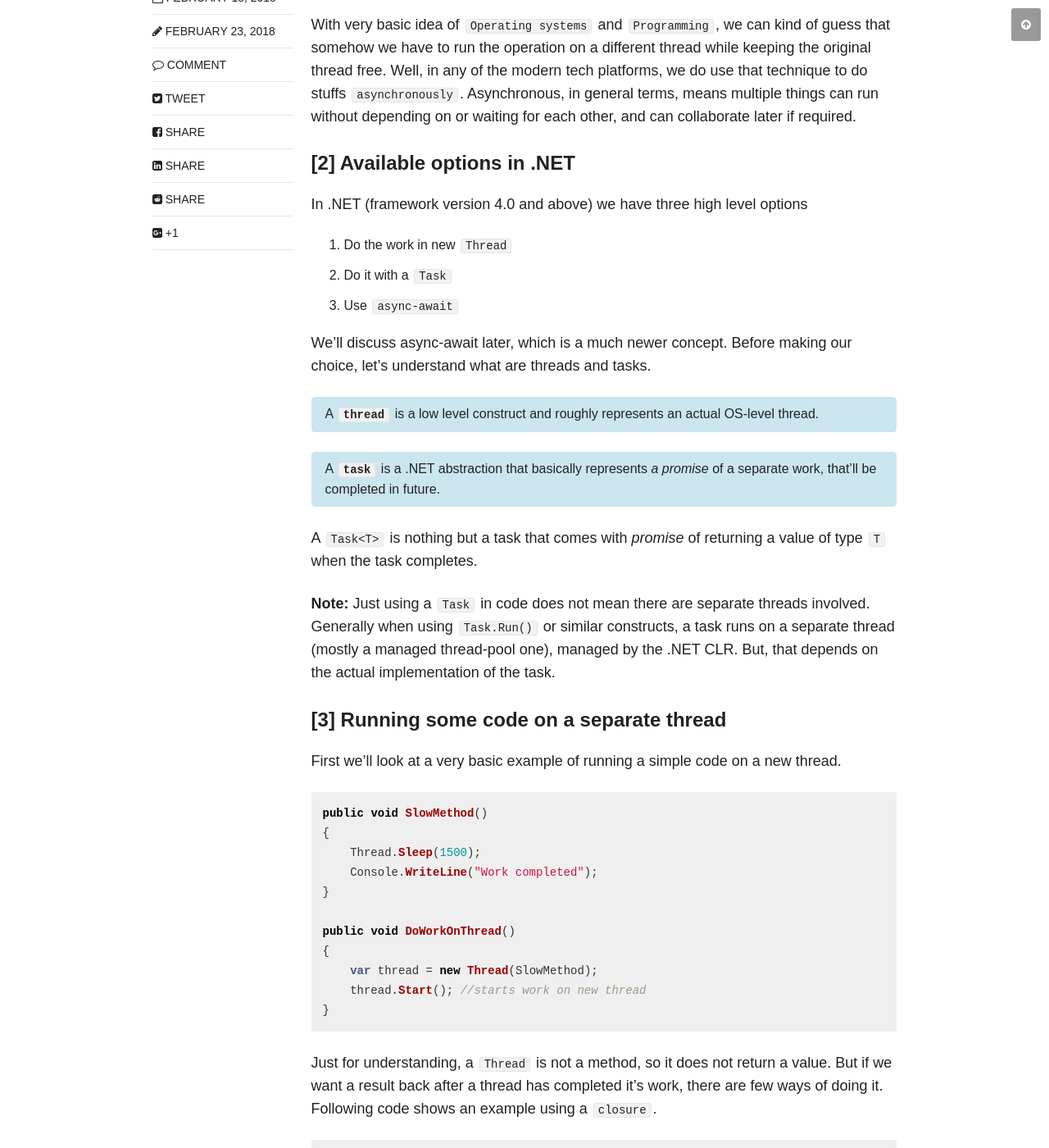
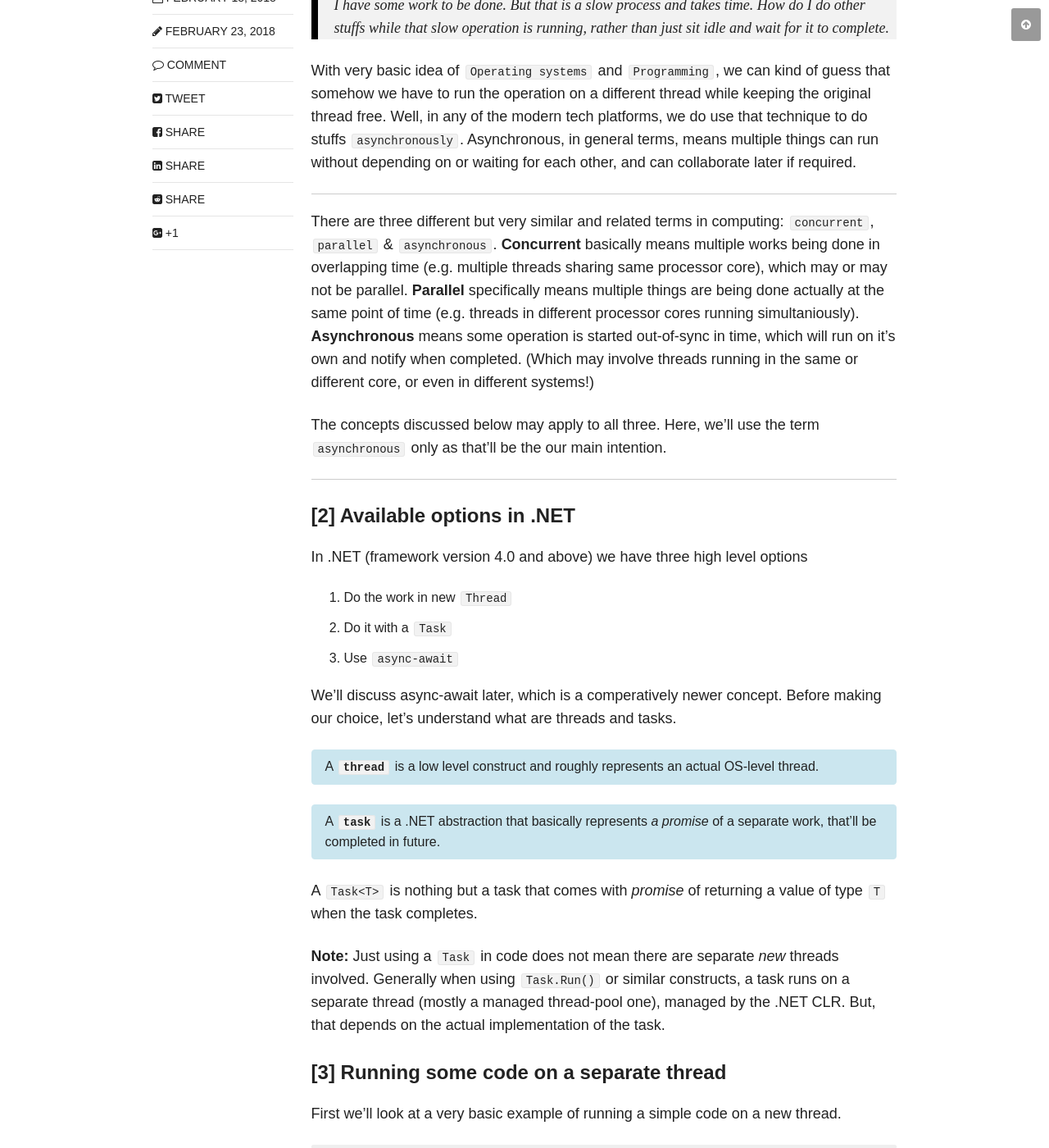
Before and after one commit to chakrabar/chakrabar.github.io, a Jekyll site: the page built from _posts/articles/2018-02-18-sync-to-async-in-dotnet.md, in a window 1280 px wide and 1400 px high, scrolled down 840 px. Shown: the whole window at 82% size. Built offline with Jekyll 4.4.1, drawn with Linux system fonts in a browser that asks for light colours; nearby versions of some CDN libraries; comment, search, counter and statistics services are not loaded; some of the changed text lies outside the part shown.

Commit message:
Async dusted

````diff
--- a/_posts/articles/2018-02-18-sync-to-async-in-dotnet.md
+++ b/_posts/articles/2018-02-18-sync-to-async-in-dotnet.md
@@ -10,6 +10,8 @@
 modified: 2018-02-23T22:11:53-04:00
 ---
 
+Here, we'll look at how we can make our .NET application more efficient and better responsive to users.
+
 #### [1] The problem
 
 Before going into solution and available options, lets understand the problem taht we are trying to address. In general form, this is the problem
@@ -17,6 +19,14 @@
 > I have some work to be done. But that is a slow process and takes time. How do I do other stuffs while that slow operation is running, rather than just sit idle and wait for it to complete.
 
 With very basic idea of `Operating systems` and `Programming`, we can kind of guess that somehow we have to run the operation on a different thread while keeping the original thread free. Well, in any of the modern tech platforms, we do use that technique to do stuffs `asynchronously`. Asynchronous, in general terms, means multiple things can run without depending on or waiting for each other, and can collaborate later if required.
+
+----
+
+There are three different but very similar and related terms in computing: `concurrent`, `parallel` & `asynchronous`. **Concurrent** basically means multiple works being done in overlapping time (e.g. multiple threads sharing same processor core), which may or may not be parallel. **Parallel** specifically means multiple things are being done actually at the same point of time (e.g. threads in different processor cores running simultaniously). **Asynchronous** means some operation is started out-of-sync in time, which will run on it's own and notify when completed. (Which may involve threads running in the same or different core, or even in different systems!)
+
+The concepts discussed below may apply to all three. Here, we'll use the term `asynchronous` only as that'll be the our main intention.
+
+----
 
 #### [2] Available options in .NET
 
@@ -26,7 +36,7 @@
 2. Do it with a `Task`
 3. Use `async-await`
 
-We'll discuss async-await later, which is a much newer concept. Before making our choice, let's understand what are threads and tasks.
+We'll discuss async-await later, which is a comperatively newer concept. Before making our choice, let's understand what are threads and tasks.
 
 A **`thread`** is a low level construct and roughly represents an actual OS-level thread.
 {: .notice--info}
@@ -35,13 +45,14 @@
 
 A `Task<T>` is nothing but a task that comes with _promise_ of returning a value of type `T` when the task completes.
 
-**Note:** Just using a `Task` in code does not mean there are separate threads involved. Generally when using `Task.Run()` or similar constructs, a task runs on a separate thread (mostly a managed thread-pool one), managed by the .NET CLR. But, that depends on the actual implementation of the task.
+**Note:** Just using a `Task` in code does not mean there are separate _new_ threads involved. Generally when using `Task.Run()` or similar constructs, a task runs on a separate thread (mostly a managed thread-pool one), managed by the .NET CLR. But, that depends on the actual implementation of the task.
 
 #### [3] Running some code on a separate thread
 
 First we'll look at a very basic example of running a simple code on a new thread.
 
 ```cs
+//using System.Threading;
 public void SlowMethod()
 {
     Thread.Sleep(1500);
@@ -52,6 +63,7 @@
 {
     var thread = new Thread(SlowMethod);
     thread.Start(); //starts work on new thread
+    //continue working on current thread
 }
 ```
 
@@ -75,11 +88,11 @@
 
 It works, and a `Thread` being a very raw and low level thing, gives the maximum flexibility to control execution and manage some attached resources etc. Also the work on the newly created thread starts immediately. But, creating them in code might cause some serious issues as well.
 
-* Creating a new thread is pretty resource intensive. Starting & stopping threads take time (on the other hand, ThreadPool threads are not created or terminated once done. Rather they are kept to be re-used again)
+* Creating a new thread is pretty resource intensive. Creating, starting & stopping threads take time & consumes resources (on the other hand, ThreadPool threads are not created or terminated once done. Rather they are kept to be re-used again)
 * If we keep creating huge number of new threads it might become very difficult for the system to handle. If there are much more threads than CPU cores, the OS needs to do frequent context switches, which is heavy. That can result in the application hanging or even the whole system crashing
-* Managing and synchronizing them can be pretty complex, from correct coding and actual execution stand point
+* Managing and synchronizing them can be pretty complex, from correct coding to actual execution stand point
 
-So, for most purposes in modern .NET programming, it is reccomended to use `Task` instead (which does not necessarily mean a new threads).
+So, for most purposes in modern .NET programming, it is reccomended to use `Task` instead (which does not necessarily mean "new" threads). Tasks also inherently support multi-core.
 
 #### [4] Synchronous to Asynchronous with Task
 
@@ -120,7 +135,10 @@
 ```
 
 **Note:** Doing a `new Thread(...).Start()` actually creates and starts a new `Thread`. But doing a `Task.Run(...)` simply _queues_ the work on `ThreadPool`. Then ThreadPool manages the work, assigns the work to a thread from the pool when available.
-{: .notice--success}
+{: .notice--info}
+
+**Note:** Important thing to remember here is, the way `Task` and modern `ThreadPool` are created, they are pretty much _multi-core aware_. That means, if there are multiple CPU available in the system, tasks will try to utilize them in an efficient way.
+{: .notice--info}
 
 #### [5] Starting new Task choices
 
@@ -135,7 +153,7 @@
 **TL;DR** Stick to `Task.Run()` unless you need specific customization like `LongRunning` process or a non-default `TaskScheduler` or synchronizing child tasks with parent etc. If those are required, use `Task.Factory.StartNew()`.
 {: .notice--success}
 
-First, let's understand one thing, **A Task only executes once** and should be scheduled only once. This needs synchronization to avoid race condition where multiple threads try to start a task (think `new Task()`). Now, as `Task.Factory.StartNew` first starts the task then returns a refernce, this is safe and saves the synchronization cost (internal to CLR). The reason is, once a task has been startded, any call to that task again to `Start()` will simply fail. So, use `Task.Factory.StartNew()` over `new Task().Start()`.
+First, let's understand one thing, **a Task only executes once** and should be scheduled only once. This needs synchronization to avoid race condition where multiple threads try to start a task (think `new Task()`). Now, as `Task.Factory.StartNew` first starts the task then returns a refernce, this is safe and saves the synchronization cost (internal to CLR). The reason is, once a task has been startded, any call to that task again to `Start()` will simply fail. So, use `Task.Factory.StartNew()` over `new Task().Start()`.
 
 There can some cases though, where creating new Task might be beneficial. One example being, need to derive from the `Task` type. [This](https://blogs.msdn.microsoft.com/pfxteam/2010/06/13/task-factory-startnew-vs-new-task-start/) MSDN article explains with great examples.
 
@@ -143,16 +161,16 @@
 
 ```cs
 Task.Run(SomeAction);
-//is exactly equivalent to
+//is equivalent to
 Task.Factory.StartNew(SomeAction,
     CancellationToken.None,
     TaskCreationOptions.DenyChildAttach,
     TaskScheduler.Default);
 ```
 
-So `Task.Run()` is simply a short-hand with default parameters that works fine in most of the cases when we simply want to off load some activity to a background (thread-pool) thread. If you need specific customization like `LongRunning` process or a non-default `TaskScheduler` or synchronizing child tasks with parent etc. then go for `Task.Factory.StartNew()`. Ther is another very interesting article in MSDN [here](https://blogs.msdn.microsoft.com/pfxteam/2011/10/24/task-run-vs-task-factory-startnew/) on this topic and how that helped the newer keyword `await`.
+So `Task.Run()` is simply a short-hand with default parameters that works fine in most of the cases when we simply want to off load some activity to a background (thread-pool) thread. If you need specific customization like `LongRunning` process or a non-default `TaskScheduler` or synchronizing child tasks with parent etc. then go for `Task.Factory.StartNew()`. Ther is another very interesting [MSDN article](https://blogs.msdn.microsoft.com/pfxteam/2011/10/24/task-run-vs-task-factory-startnew/) that explains this topic and how this paved way for the newer keyword `await`.
 
-One <u>interesting thing to note is</u>, `Task.Factory.StartNew()` and `Task.Run()` can both accept a `Func<Task<T>>`. And in that case, `Task.Factory.StartNew()` returns a `Task<Task<T>>` whereas the `Task.Run()` returns a `Task<T>`! This is `Task.Run()` internally implements `.Unwrap()` extension method internally!
+One <u>interesting thing to note</u> is, `Task.Factory.StartNew()` and `Task.Run()` can both accept a `Func<Task<T>>`. And in that case, `Task.Factory.StartNew()` returns a `Task<Task<T>>` whereas the `Task.Run()` returns a `Task<T>`! This is `Task.Run()` internally implements `.Unwrap()` extension method internally! So, the `Run()` method is also easier to use.
 
 ```cs
 var outTask1 = Task.Factory.StartNew(() => {
@@ -210,7 +228,7 @@
 
 How do we handle `Exception` in methods that do asynchronous work? Do we simply wrap them in `try-catch` to handle them? Well, that doesn't work.
 
-If an snchronous method throws exception, that is being run on another thread, our current thread cannot simply get them. That exception doesn't effect the current thread directly, but the application actually failes internally to do what it was supposed to do. Very unreliable and bad, right? It fails, but user doesn't get to know!
+If an snchronous method throws exception, that is being run on another thread, our current thread doesn't get to know about that. That exception doesn't effect the current thread directly, but the application actually failes internally to do what it was supposed to do. Very unreliable and bad, right? It fails, but user doesn't get to know!
 
 So, the following method `DoAsyncWork_2()` **DOES NOT work as expected, and it cannot catch the exception** while the program failed internally! Execution never reaches the `catch` block.
 
@@ -223,11 +241,13 @@
 
 public void DoAsyncWork_2()
 {
+    //thread_1
     try
     {
-        Task.Run(() => SlowBuggyMethod());
+        Task.Run(() => SlowBuggyMethod()); //will run on thread_2
+        //thread_1 continues
     }
-    catch (Exception)
+    catch (Exception) //catches exception on thread_1
     {
         Console.WriteLine("Exception caught in DoAsyncWork_2");
     }
@@ -275,10 +295,10 @@
 }
 ```
 
-**Note:** The exception returned by `task.Exception` is of type `AggregateException`, that actually wraps one or more errors that occur during the task execution. It has a collection of actual exceptions in `InnerExceptions` property. If we know there can be just one exception (we are very sure what all things that code is doing), we can simply do task.Exception.InnerExceptions[0].Message;
+**Note:** The exception returned by `task.Exception` is of type `AggregateException`, that actually wraps one or more errors that occur during the task execution. It has a collection of actual exceptions in `InnerExceptions` property. If we know there can be just one exception (we are very sure what all things that code is doing), we can simply use `InnerExceptions[0]`.
 {: .notice--info}
 
-In the `DoAsyncWork_5()` example we use a `task.Wait()` call. This actually halts the current thread and waits for the task to complete. Just like above (sample) code, if we do a `Wait()` immediately after running a task, that'll basically behave as a synchronous work. Ideally, you'll do other stuffs before waiting for the task. Also, if the task throws exception, that can be cauth on the `Wait()`. To wait for multiple tasks to complete, use `WaitAll(tasks)`.
+In the `DoAsyncWork_5()` example we use a `task.Wait()` call. This actually halts the current thread and waits for the task to complete. Just like above (sample) code, if we do a `Wait()` immediately after running a task, that'll basically behave as a synchronous work. Ideally, you'll do other stuffs before waiting for the task. Also, if the task throws exception, that can be caught on the `Wait()`. To wait for multiple tasks to complete, use `WaitAll(tasks)`.
 
 #### [8] Tasks & threads
 
@@ -383,7 +403,50 @@
 * `Task.WhenAll(Task[])` -> `Task`
 * `Task.WhenAny(Task[])` -> `Task<Task>`
 
-They return a waitable `Task` that completes as per chosen condition. `WhenAll()` completes all the tasks are complete while `WhenAny()` returns when any of the tasks are complete and gives back the completed task.
+They return a waitable `Task` that completes as per chosen condition. `WhenAll()` completes when all the tasks are complete while `WhenAny()` returns when any of the tasks are complete and gives back the completed task.
+
+**<u>Parallel - For, Foreach, Invoke, LINQ</u>**
+
+If you just want to do some work in _parallel_, you can use the static methods from `Parallel` class or the parallel `Linq` extension `AsParallel()`. They all let's you run some code - which the CLR will try to run in parallel. Internally they use `Tasks` in optimized way. So, they can pretty much <u>run in parallel in different CPU cores</u> if available.
+
+Some simple examples
+
+```cs
+//A summy method that takes a second to write the value
+public void SlowTyper(int value)
+{
+    Thread.Sleep(1000);
+    Console.WriteLine($"Value: {value}");
+}
+
+//demo methods
+public void ParallelFor()
+{
+    var k = Parallel.For(1, 6,
+        (idx) => SlowTyper(idx));
+}
+
+public void ParallelForEach()
+{
+    Parallel.ForEach(Enumerable.Range(1, 5),
+        (idx) => SlowTyper(idx));
+}
+
+public void ParallelInvoke()
+{
+    Parallel.Invoke(() => SlowTyper(1), () => SlowTyper(2),
+        () => SlowTyper(3), () => SlowTyper(4), () => SlowTyper(5));
+}
+
+public void PLinq()
+{
+    Enumerable.Range(1, 5)
+        .AsParallel()
+        .ForAll(i => SlowTyper(i));
+}
+```
+
+They all generally take much lesser time that general sequential approach (e.g. just above 1 second rather than 5 seconds).
 
 ----
 
````
Also changed, not shown: other parts of _posts/articles/2018-02-18-sync-to-async-in-dotnet.md (+5 -2 lines).
